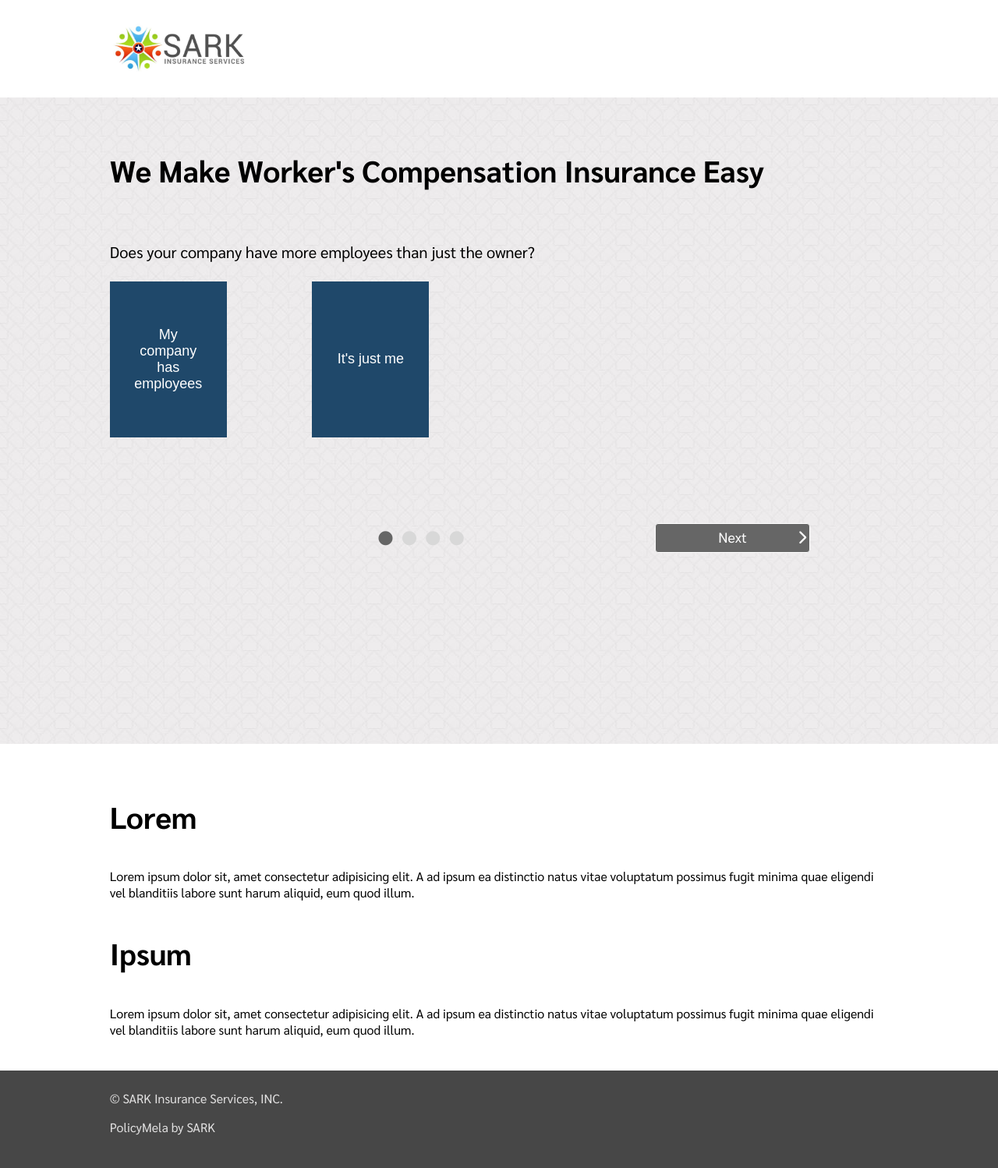
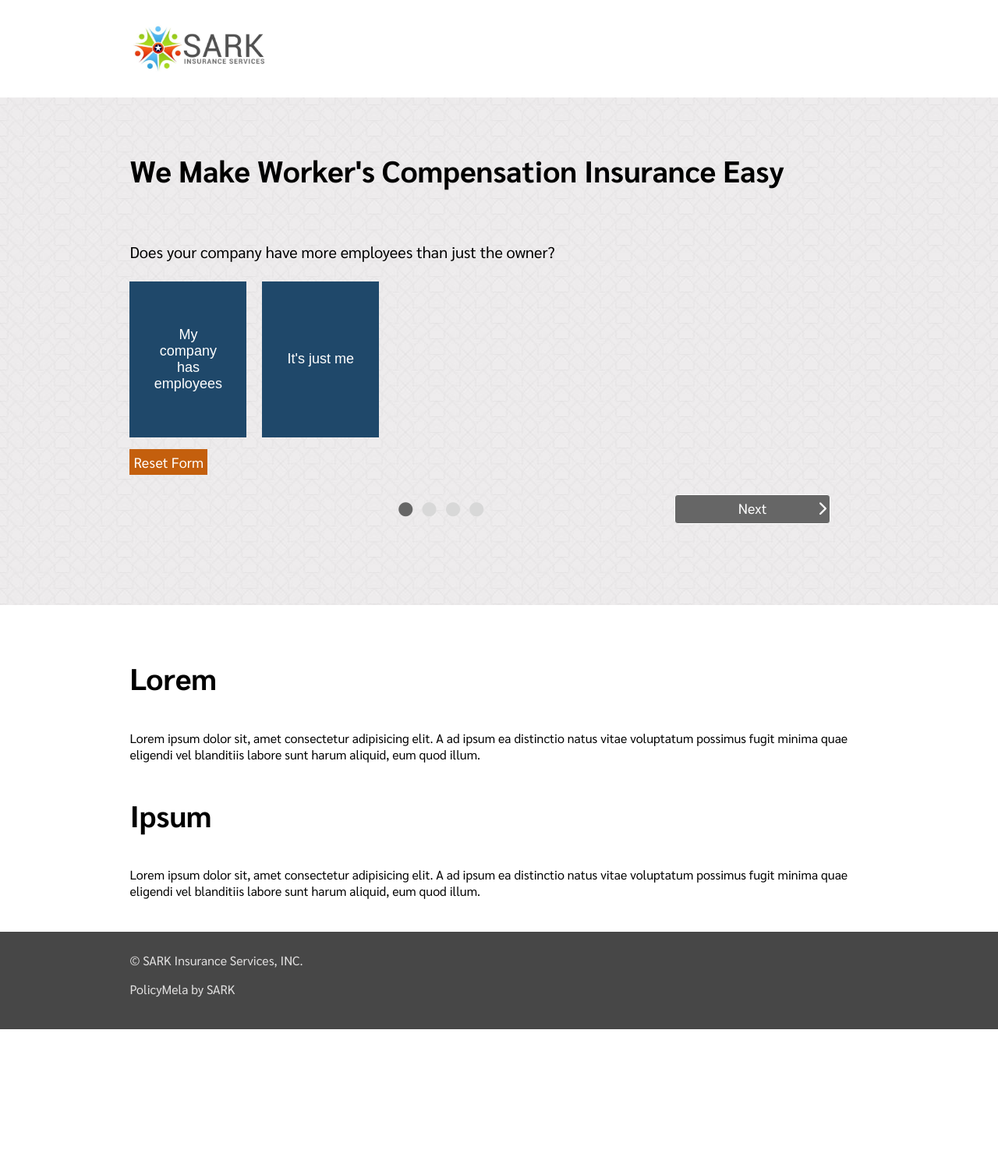
Before and after one commit to SARK-Development-Team/TruckerComp, a PHP site: page / in a window 1280 px wide. Shown: the whole page at 78% size. After the commit the page ends 1320 px from the top, so only its background shows below. Run offline with PHP 8.4, Linux system fonts and the light colour scheme; some libraries are stand-ins or nearby versions.

Commit message:
improves layout of hero area, adds reset button, establishes correct flow of slides based on input

```diff
--- a/index.html
+++ b/index.html
@@ -39,6 +39,7 @@
                         <button class ="btn-blue tile" id="slide1Yes">My company has employees</button>
                         <button class ="btn-blue tile" id="slide1No">It's just me</button>
                     </div>
+                    <a class="btn-reset" onclick="resetForm()">Reset Form</a>
                     <div class="icon-area">
                         <a>   </a>  <!-- left blank to maintain spacing-->
                         <div class="icons">
@@ -61,6 +62,7 @@
                         <input type="text" id="slide2EmployeesNumber" name="employeesNumber" placeholder="2"><br>
                         <p id='empError'>Please enter the number of employees</p>
                     </form>
+                    <a class="btn-reset" onclick="resetForm()">Reset Form</a>
                     <div class="icon-area">
                         <a class="btn-back" onclick="changeSlide(-1)">Back</a>
                         <div class="icons">
@@ -86,6 +88,7 @@
                         <button class ="btn-blue tile" id="slide3Property">I Run My Business From Property I Own</button>
                         <button class ="btn-blue tile" id="slide3Own">I Own a Property & Lease to Others</button>
                     </div>
+                    <a class="btn-reset" onclick="resetForm()">Reset Form</a>
                     <div class="icon-area">
                         <a id="btn-back" onclick="changeSlide(-1)">Back</a>
                         <div class="icons">
@@ -108,6 +111,7 @@
                         <input type="text" id="slide4Zipcode" name="zipcode" placeholder="10001"><br>
                         <p id='zipError'>Please enter a valid 5-digit US ZIP Code</p>
                     </form>
+                    <a class="btn-reset" onclick="resetForm()">Reset Form</a>
                     <div class="icon-area">
                         <a id="btn-back" onclick="changeSlide(-1)">Back</a>
                         <div id="icons">
@@ -116,6 +120,7 @@
                             <i class="fas fa-circle"></i>
                             <i class="fas fa-circle active"></i>
                         </div>
+
                         <a class="btn-next" id="submit">
                             <span class="ctr">Submit</span>
                         </a>
--- a/style.css
+++ b/style.css
@@ -45,7 +45,7 @@ h3 {
 ---------- */
 
 nav {
-    padding: 2% 11%;
+    padding: 2% 13%;
 }
 
 .logo {
@@ -88,6 +88,17 @@ input {
 
 .btn-next span {
     position: absolute;
+}
+
+.btn-reset {
+    background: #c45f0d;
+    padding: 5px;
+    color: white;
+    text-align: center;
+    font-size: 18px;
+    width: 150px;
+    height: 200px;
+    border-radius: 0;
 }
 
 .ctr {
@@ -149,10 +160,10 @@ input {
 }
 
 .tile-area {
-    gap: 4%;
+    gap: 2%;
     display: grid;
-    grid-template-columns: 1fr 1fr 1fr 1fr;
-    padding-bottom: 80px;
+    grid-template-columns: 1fr 1fr 1fr 1fr 1fr 1fr;
+    padding-bottom: 20px;
 }
 
 
@@ -176,7 +187,7 @@ input {
     min-height: 600px;
     background: rgb(196, 204, 204);
     background: url('background-design.jpg');
-    padding: 2% 11%;
+    padding: 2% 13%;
 }
 
 #hero a {
@@ -193,7 +204,7 @@ input {
 ---------- */
 
 #about {
-    padding: 2% 11%;
+    padding: 2% 13%;
     min-height: 300px;
 }
 
@@ -202,7 +213,7 @@ input {
 ---------- */
 
 footer {
-    padding: 2% 11%;
+    padding: 2% 13%;
     background: rgb(71, 71, 71);
     color: rgb(226, 225, 225)
 }
```
Also changed, not shown: activity.js (+31 -12 lines).
